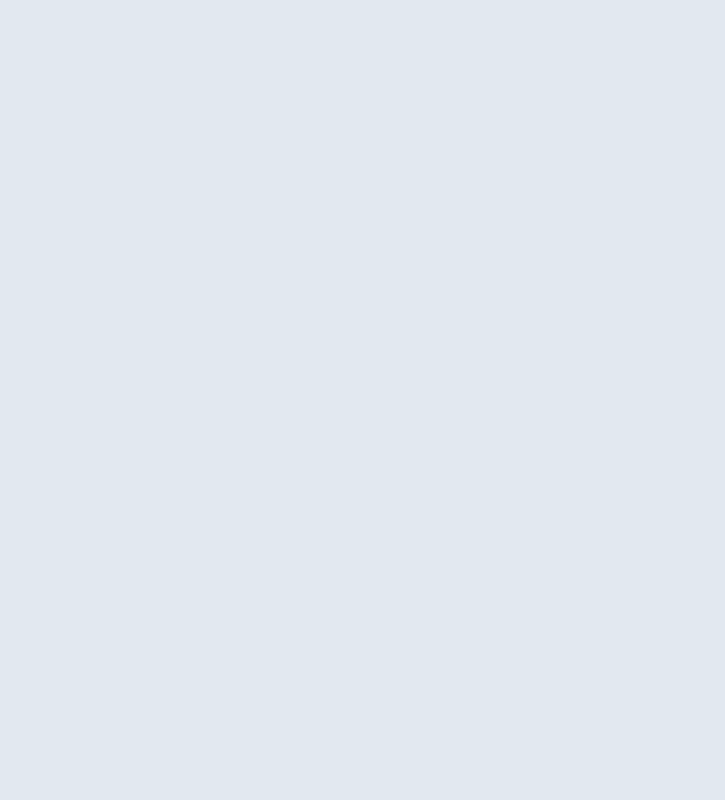
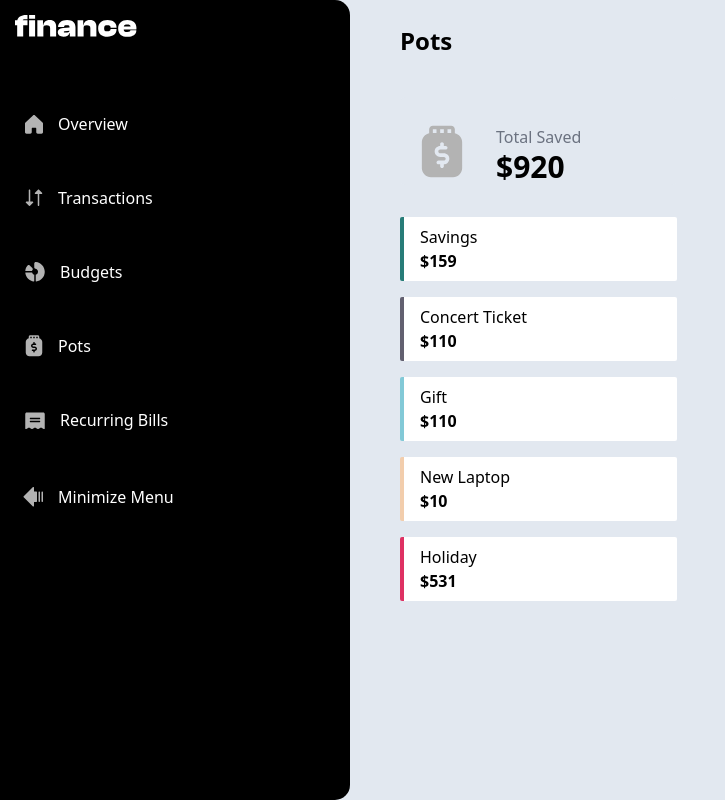
Before and after one commit to JesusVS760/personal-finance-app, a React (Vite) app: page /Pots in a window 1280 px wide. Before the commit this address had no page. Shown: the whole page, without its empty margins (0-725 px from the left). Built offline with nearby package versions, Linux system fonts and the light colour scheme.

Commit message:
Pots Page Setup

```diff
--- a/src/App.jsx
+++ b/src/App.jsx
@@ -6,6 +6,7 @@ import Transactions from "./personal-finance-app/components/overviewPageComonent
 import Overview from "./personal-finance-app/pages/Overview";
 import Budgets from "./personal-finance-app/pages/Budgets";
 import data from "./personal-finance-app/starter-code/data.json";
+import Pots from "./personal-finance-app/components/overviewPageComonents/Pots";
 
 const App = () => {
   const [receivedData, setReceivedData] = useState(data);
@@ -37,6 +38,7 @@ const App = () => {
               path="/Budgets"
               element={<Budgets budgetsContent={receivedData.budgets} />}
             />
+            <Route path="/Pots" element={<Pots pots={receivedData.pots} />} />
           </Route>
         </Routes>
       </BrowserRouter>
--- /dev/null
+++ b/src/personal-finance-app/components/overviewPageComonents/AddPot.jsx
@@ -0,0 +1,7 @@
+import React from "react";
+
+const AddPot = () => {
+  return <div></div>;
+};
+
+export default AddPot;
--- a/src/personal-finance-app/components/overviewPageComonents/Pots.jsx
+++ b/src/personal-finance-app/components/overviewPageComonents/Pots.jsx
@@ -1,8 +1,12 @@
 import React, { useEffect, useState } from "react";
 import arrow from "../../starter-code/assets/images/icon-caret-right.svg";
 import savedSign from "../../starter-code/assets/images/icon-nav-pots.svg";
-const Pots = ({ pots }) => {
+import { useNavigate } from "react-router-dom";
+const Pots = ({ pots, card }) => {
   const [saved, setSaved] = useState(0);
+  const [potsUpdated, setPotsUpdated] = useState([]);
+
+  const navigate = useNavigate();
 
   useEffect(() => {
     const getTotal = pots
@@ -11,11 +15,18 @@ const Pots = ({ pots }) => {
       .reduce((acc, current) => acc + current, 0);
 
     setSaved(getTotal);
-  }, [pots]);
+  }, [pots, card]);
 
-  const potsValues = pots.filter((pot) => pot.name !== "").map((pot) => pot); // Extract the names
+  useEffect(() => {
+    const potsValues = pots.filter((pot) => pot.name !== "").map((pot) => pot); // Extract the names
 
-  const potsToDisplay = potsValues.slice(0, 4);
+    if (card) {
+      const potsToDisplay = potsValues.slice(0, 4);
+      setPotsUpdated(potsToDisplay);
+    } else {
+      setPotsUpdated(potsValues);
+    }
+  }, [pots, card]);
 
   const getBorderColor = (theme) => {
     switch (theme) {
@@ -27,28 +38,41 @@ const Pots = ({ pots }) => {
         return "border-theme3";
       case "#F2CDAC":
         return "border-theme4";
+      default:
+        return "border-theme5";
     }
   };
 
   return (
-    <div className="pots-container rounded-xl p-7 max-w-2xl bg-white mt-10">
+    <div
+      className={
+        card
+          ? "pots-container rounded-xl p-7 max-w-2xl bg-white mt-10"
+          : "flex flex-col "
+      }
+    >
       <div className="pots-heading flex flex-row">
         <div className="pots-title mr-auto mb-10">
           <h3 className="text-2xl font-bold">Pots</h3>
         </div>
         <div className="pots-details">
-          <button className="detail-button flex items-center gap-2 cursor-pointer">
-            <h3> See Details</h3>
-            <img src={arrow} alt="arrow" />
-          </button>
+          {card && (
+            <button
+              onClick={() => navigate("/Pots")}
+              className="detail-button flex items-center gap-2 cursor-pointer  hover:bg-slate-500 hover:transition ease-in-out delay-100 hover:font-bold hover:p-2 hover:rounded-md"
+            >
+              <h3> See Details</h3>
+              <img src={arrow} alt="arrow" />
+            </button>
+          )}
         </div>
       </div>
-      <div className="pots-content flex flex-row">
-        <div className="pots-saved-total flex gap-8 bg-slate-200  pl-5 px-24 pt-10 rounded-md">
+      <div className={card ? "pots-content flex flex-row" : "flex flex-col "}>
+        <div className="pots-saved-total flex gap-8 bg-slate-200  pl-5 px-24 pt-7 rounded-md mb-8">
           <div className="pots-saved-total-img">
             <img className="pots-image w-11" src={savedSign} alt="saved" />
           </div>
-          <div className="pots-saved-total-value text-white">
+          <div className="pots-saved-total-value text-white ">
             <h4 className="text-gray-500">Total Saved</h4>
             <h2 className="saved-amount text-black font-bold text-3xl">
               ${saved}
@@ -56,11 +80,17 @@ const Pots = ({ pots }) => {
           </div>
         </div>
 
-        <div className="pots-more grid grid-rows-2 grid-cols-2 gap-4 ml-8">
-          {potsToDisplay.map((pot) => (
+        <div
+          className={
+            card
+              ? "pots-more grid grid-rows-2 grid-cols-2 gap-4 ml-8"
+              : "w-full flex flex-col gap-4"
+          }
+        >
+          {potsUpdated.map((pot) => (
             <div
               key={pot.name}
-              className={`pots-savings bg-slate-200 p-2 rounded-sm border-l-4 ${getBorderColor(
+              className={`pots-savings bg-white p-2  rounded-sm border-l-4 ${getBorderColor(
                 pot.theme
               )} pl-4`}
             >
--- a/src/personal-finance-app/components/overviewPageComonents/Transactions.jsx
+++ b/src/personal-finance-app/components/overviewPageComonents/Transactions.jsx
@@ -3,10 +3,19 @@ import arrow from "../../starter-code/assets/images/icon-caret-right.svg";
 import test from "../../starter-code/assets/images/avatars/emma-richardson.jpg";
 import { useNavigate } from "react-router-dom";
 
-const Transactions = ({ transactionValues, card }) => {
+const Transactions = ({ transactionValues, card, pageIdentifier }) => {
   const [isCard, setIsCard] = useState(card);
+  const [pageId, setPageId] = useState(
+    pageIdentifier !== undefined ? pageIdentifier : "transactions"
+  );
   const [displayPreview, setDisplayPreview] = useState([]);
   const navigate = useNavigate();
+  useEffect(() => {
+    if (pageId !== "overview") {
+      setPageId("transactions");
+      console.log("current page: ", "transactions");
+    }
+  }, [pageIdentifier]);
 
   useEffect(() => {
     const validTransactions = transactionValues
@@ -44,14 +53,14 @@ const Transactions = ({ transactionValues, card }) => {
       className={
         isCard
           ? "transaction-container max-w-2xl rounded-xl p-7 bg-white mt-5"
-          : "grid grid-cols-4 gap-4 "
+          : "w-full "
       }
     >
-      <div className="transactions-heading flex">
-        <h3 className=" mr-auto mb-4 font-bold  text-2xl ">Transactions</h3>
+      <div className="transactions-heading flex align-middle justify-center">
+        <h3 className=" mr-auto mb-4 font-bold text-2xl">Transactions</h3>
 
         {isCard ? (
-          <button className="detail-button flex items-center gap-2 cursor-pointer">
+          <button className="detail-button flex items-center gap-2 cursor-pointer  hover:bg-slate-500 hover:transition ease-in-out delay-100 hover:font-bold hover:p-2 hover:rounded-md">
             <h3 onClick={() => navigate("/Transactions")}> View All</h3>
             <img src={arrow} alt="arrow" />
           </button>
@@ -59,8 +68,18 @@ const Transactions = ({ transactionValues, card }) => {
           ""
         )}
       </div>
+      <div
+        className={
+          isCard
+            ? "max-h-96	flex flex-col"
+            : "flex flex-wrap max-h-screen overflow-y-auto"
+        }
+      >
         {displayPreview.map((transaction) => (
-        <div key={transaction.name} className="transactions-card flex mb-5">
+          <div
+            key={`${pageId}-${transaction.name}`}
+            className="transactions-card flex w-4/5 mb-2"
+          >
             <div className="transaction-info  mr-auto flex align-middle justify-center gap-2">
               <img
                 className="h-5 w-5 sm:h-6 sm:w-6 md:h-8 md:w-8 rounded-full"
@@ -69,7 +88,7 @@ const Transactions = ({ transactionValues, card }) => {
               />
               <p>{transaction.name}</p>
             </div>
-          <div className="transactions-value">
+            <div className="transactions-value ml-auto">
               <div className="transaction-amt flex">
                 <div
                   className={
@@ -89,6 +108,7 @@ const Transactions = ({ transactionValues, card }) => {
           </div>
         ))}
       </div>
+    </div>
   );
 };
 
--- a/src/personal-finance-app/pages/Overview.jsx
+++ b/src/personal-finance-app/pages/Overview.jsx
@@ -25,8 +25,12 @@ const Overview = ({ balance, potsContent, transactionsContent }) => {
           </div>
         </div>
         <div className="overview-left-side">
-          <Pots pots={potsContent} />
-          <Transactions transactionValues={transactionsContent} card={true} />
+          <Pots pots={potsContent} card={true} />
+          <Transactions
+            transactionValues={transactionsContent}
+            card={true}
+            pageIdentifier="overview"
+          />
         </div>
       </div>
     </div>
--- a/tailwind.config.js
+++ b/tailwind.config.js
@@ -10,6 +10,7 @@ export default {
         theme2: "#626070",
         theme3: "#82C9D7",
         theme4: "#F2CDAC",
+        theme5: "#DE3163",
       },
     },
   },
```
Lines whose indentation alone changed are shown as unchanged.
